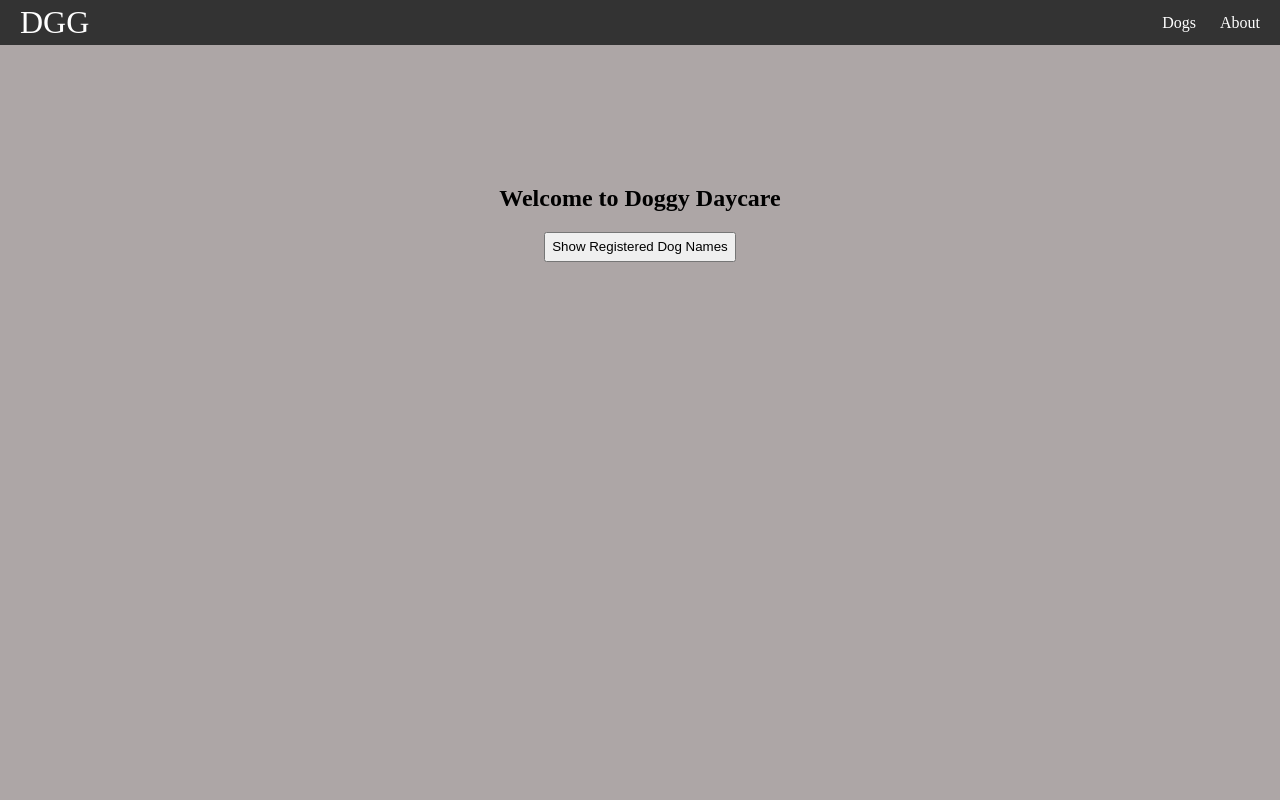
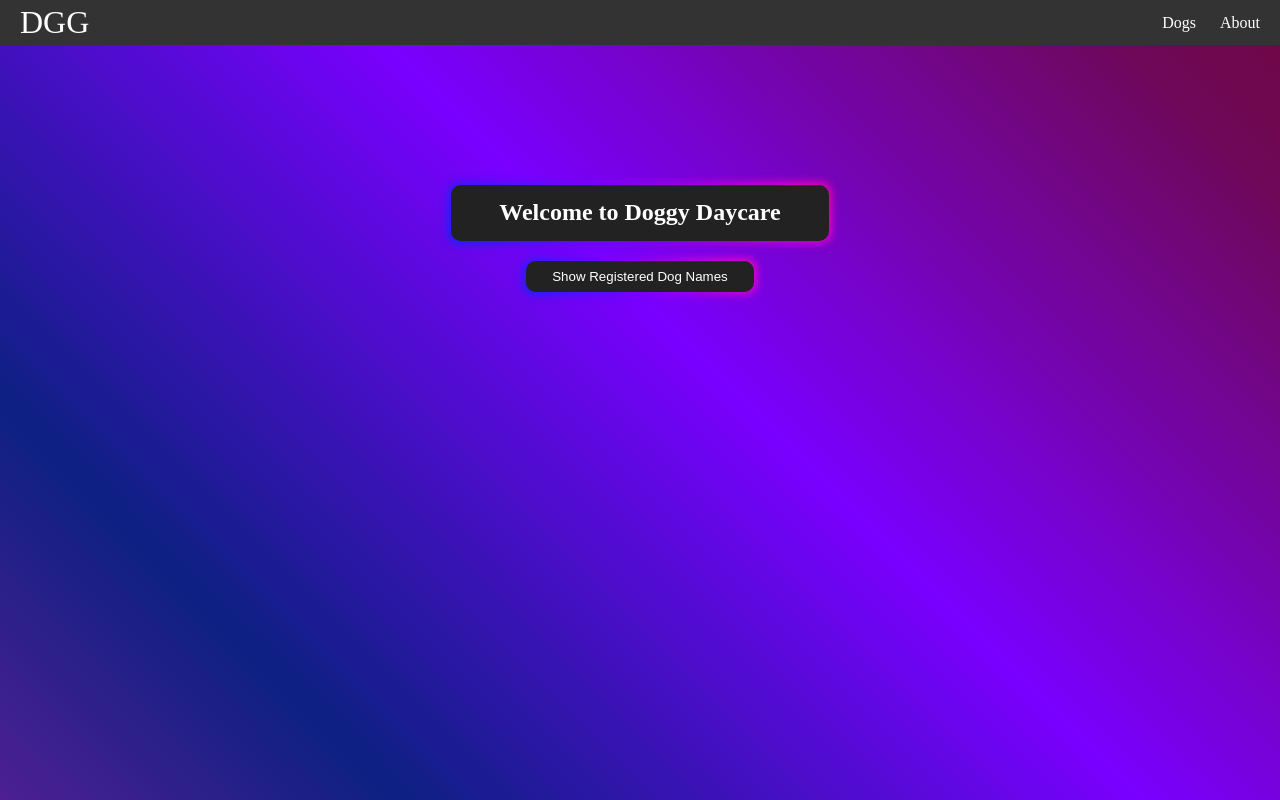
Before and after one commit to emilakerman/doggydaycaretwo, a React (Vite) app: page /#/ in a window 1280 px wide. Built offline with nearby package versions, Linux system fonts and the light colour scheme.

Commit message:
added insane css gradient animations to make everything more interesting

```diff
--- a/src/App.css
+++ b/src/App.css
@@ -1,6 +1,33 @@
 body {
-  background-color: rgb(173, 166, 166);
+  background: linear-gradient(
+    45deg,
+    #7b0505,
+    #6c3304,
+    #706e0c,
+    #2f352d,
+    #831fa1,
+    #0d2082,
+    #7a00ff,
+    #6e0858,
+    #760303
+  );
+  background-size: 400%;
+  height: 100vh;
+  animation: glowing-background 20s linear infinite;
 }
+
+@keyframes glowing-background {
+  0% {
+    background-position: 0 0;
+  }
+  50% {
+    background-position: 400% 0;
+  }
+  100% {
+    background-position: 0 0;
+  }
+}
+
 
 /* CSS for card container */
 #cardContainer {
@@ -102,8 +129,73 @@ body {
   justify-content: center;
   text-align: center;
 }
-button {
-  height: 30px;
+
+/* CSS */
+.button-85 {
+  padding: 0.6em 2em;
+  border: none;
+  outline: none;
+  color: rgb(255, 255, 255);
+  background: #111;
+  cursor: pointer;
+  position: relative;
+  z-index: 0;
+  border-radius: 10px;
+  user-select: none;
+  -webkit-user-select: none;
+  touch-action: manipulation;
+}
+
+.button-85:before {
+  content: "";
+  background: linear-gradient(
+    45deg,
+    #ff0000,
+    #ff7300,
+    #fffb00,
+    #48ff00,
+    #00ffd5,
+    #002bff,
+    #7a00ff,
+    #ff00c8,
+    #ff0000
+  );
+  position: absolute;
+  top: -2px;
+  left: -2px;
+  background-size: 400%;
+  z-index: -1;
+  filter: blur(5px);
+  -webkit-filter: blur(5px);
+  width: calc(100% + 4px);
+  height: calc(100% + 4px);
+  animation: glowing-button-85 20s linear infinite;
+  transition: opacity 0.3s ease-in-out;
+  border-radius: 10px;
+}
+
+@keyframes glowing-button-85 {
+  0% {
+    background-position: 0 0;
+  }
+  50% {
+    background-position: 400% 0;
+  }
+  100% {
+    background-position: 0 0;
+  }
+}
+
+.button-85:after {
+  z-index: -1;
+  content: "";
+  position: absolute;
+  width: 100%;
+  height: 100%;
+  background: #222;
+  left: 0;
+  top: 0;
+  border-radius: 10px;
 }
 /* dog list with images */
 #mainContainer {
@@ -143,3 +235,65 @@ button {
   align-items: center;
   justify-content: center;
 }
+h2 {
+  padding: 0.6em 2em;
+  border: none;
+  outline: none;
+  color: rgb(255, 255, 255);
+  background: #111;
+  position: relative;
+  z-index: 0;
+  border-radius: 10px;
+}
+
+h2:before {
+  content: "";
+  background: linear-gradient(
+    45deg,
+    #ff0000,
+    #ff7300,
+    #fffb00,
+    #48ff00,
+    #00ffd5,
+    #002bff,
+    #7a00ff,
+    #ff00c8,
+    #ff0000
+  );
+  position: absolute;
+  top: -2px;
+  left: -2px;
+  background-size: 400%;
+  z-index: -1;
+  filter: blur(5px);
+  -webkit-filter: blur(5px);
+  width: calc(100% + 4px);
+  height: calc(100% + 4px);
+  animation: glowing-button-85 20s linear infinite;
+  transition: opacity 0.3s ease-in-out;
+  border-radius: 10px;
+}
+
+@keyframes glowing-button-85 {
+  0% {
+    background-position: 0 0;
+  }
+  50% {
+    background-position: 400% 0;
+  }
+  100% {
+    background-position: 0 0;
+  }
+}
+
+h2:after {
+  z-index: -1;
+  content: "";
+  position: absolute;
+  width: 100%;
+  height: 100%;
+  background: #222;
+  left: 0;
+  top: 0;
+  border-radius: 10px;
+}
--- a/src/Components/Welcome.jsx
+++ b/src/Components/Welcome.jsx
@@ -11,7 +11,7 @@ const Welcome = (props) => {
         <div id="welcomeCard">
             <h2>Welcome to Doggy Daycare</h2>
             <Link to="/dogs">
-                <button>{buttonTitle1}</button>
+            <button className="button-85" role="button">{buttonTitle1}</button>
             </Link>
         </div>
     )
```
